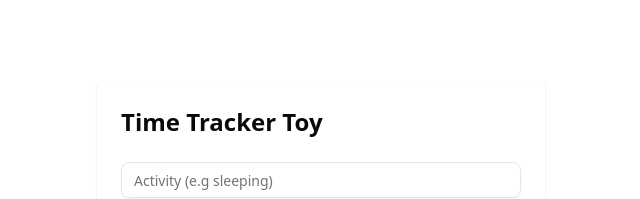
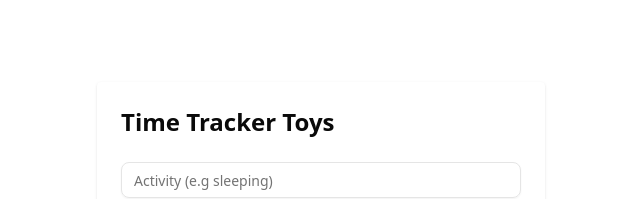
Before and after one commit to arulsuriyas2006/dev-time-tracker-app-project, a React (Vite) app: page / in a window 1280 px wide. Shown: the top 199 px of the page, without its empty margins (319-959 px from the left). Built offline with nearby package versions, Linux system fonts and the light colour scheme.

Commit message:
title change

```diff
--- a/src/pages/Home.tsx
+++ b/src/pages/Home.tsx
@@ -8,7 +8,7 @@ function Home() {
     }
   return (
     <div className='max-w-md mx-auto p-6 mt-10 bg-white rounded shadow space-y-6'>
-      <h1 className='text-2xl font-bold'>Time Tracker Toy</h1>
+      <h1 className='text-2xl font-bold'>Time Tracker Toys</h1>
         <TimeForm onAdd ={handleAdd} />
         <Timechart data={data}/>
     </div>
```
